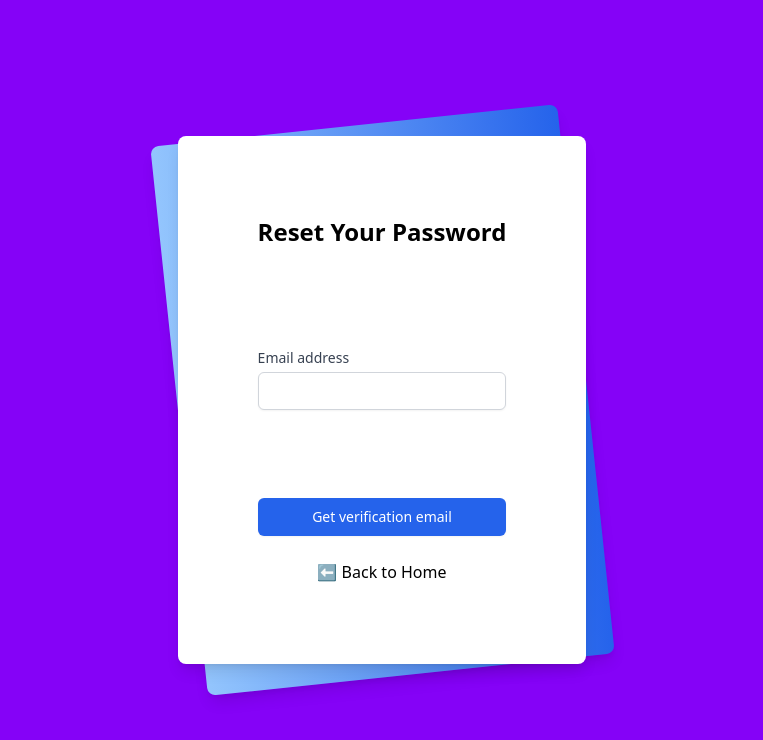
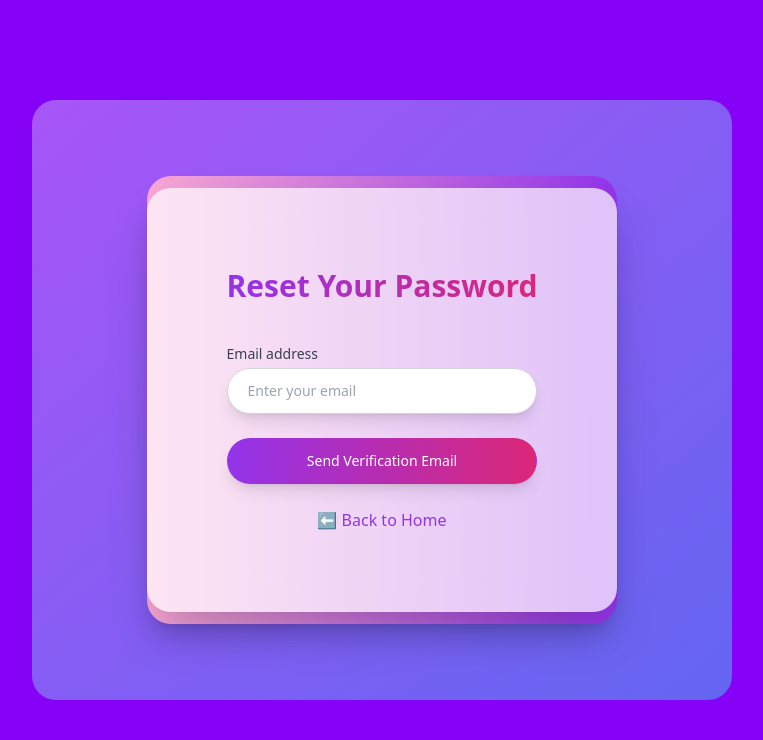
Before and after one commit to Rafin-Hasan/Chatting-app, a React (Vite) app: page /forgetPassword in a window 1280 px wide. Shown: the top 740 px of the page, without its empty margins (258-1021 px from the left). Built offline with nearby package versions, Linux system fonts and the light colour scheme.

Commit message:
modified:   package-lock.json 	modified:   package.json 	modified:   src/component/Forget.jsx 	modified:   src/component/LoginPage.jsx

```diff
--- a/package.json
+++ b/package.json
@@ -13,6 +13,7 @@
     "@reduxjs/toolkit": "^2.2.6",
     "aos": "^2.3.4",
     "firebase": "^10.13.0",
+    "framer-motion": "^11.4.0",
     "lottie-react": "^2.4.0",
     "react": "^18.3.1",
     "react-dom": "^18.3.1",
--- a/src/component/Forget.jsx
+++ b/src/component/Forget.jsx
@@ -2,11 +2,12 @@ import React, { useState } from "react";
 import { Link, useNavigate } from "react-router-dom";
 import { getAuth, sendPasswordResetEmail } from "firebase/auth";
 import { Bounce, toast } from "react-toastify";
+import { motion } from "framer-motion";
 
 const Forget = () => {
   const [email, setEmail] = useState("");
   const [errorMessage, setErrorMessage] = useState("");
-  const navigat = useNavigate()
+  const navigate = useNavigate();
 
   const auth = getAuth();
 
@@ -15,16 +16,9 @@ const Forget = () => {
     if (!email) {
       setErrorMessage("Please provide your email");
     } else {
-      // Proceed with form submission (e.g., send email to the server)
       sendPasswordResetEmail(auth, email)
         .then(() => {
-          // Password reset email sent!
-          // ..
-
-
-
-
-          toast.success('Email already been sent to reset password', {
+          toast.success("Email sent to reset your password", {
             position: "top-right",
             autoClose: 5000,
             hideProgressBar: false,
@@ -34,42 +28,46 @@ const Forget = () => {
             progress: undefined,
             theme: "light",
             transition: Bounce,
-            });
-            navigat('/')
-
+          });
+          navigate("/");
         })
-        .catch((error) => {
-          const errorCode = error.code;
-          const errorMessage = error.message;
-          // ..
-          console.log(errorCode)
-
-        });
-
+        .catch((error) => {});
     }
   };
 
   const handleEmailChange = (e) => {
     setEmail(e.target.value);
-
-    // Clear the error message when the user starts typing
     if (errorMessage) {
       setErrorMessage("");
-    }
-    // if user give us the email
-    else {
-
     }
   };
 
   return (
-    <div className="min-h-screen flex flex-col justify-center sm:py-12">
+    <div className="w-[700px] h-[600px] rounded-3xl flex flex-col justify-center sm:py-12 bg-gradient-to-br from-purple-500 to-indigo-500 overflow-hidden">
       <div className="relative py-3 sm:max-w-xl sm:mx-auto">
-        <div className="absolute inset-0 bg-gradient-to-r from-blue-300 to-blue-600 shadow-lg transform -skew-y-6 sm:skew-y-0 sm:-rotate-6 sm:rounded-lg"></div>
-        <div className="relative px-4 py-10 bg-white shadow-lg sm:rounded-lg sm:p-20">
+        <motion.div
+          initial={{ opacity: 0, scale: 0.8 }}
+          animate={{ opacity: 1, scale: 1 }}
+          transition={{
+            duration: 0.8,
+            ease: [0.6, -0.05, 0.01, 0.99],
+          }}
+          className="absolute inset-0 bg-gradient-to-r from-pink-300 to-purple-600 shadow-xl transform -skew-y-6 sm:skew-y-0 sm:-rotate-6 sm:rounded-3xl"
+        ></motion.div>
+        <motion.div
+          initial={{ opacity: 0, y: 100 }}
+          animate={{ opacity: 1, y: 0 }}
+          transition={{
+            duration: 0.8,
+            ease: [0.6, -0.05, 0.01, 0.99],
+          }}
+          className="relative px-8 py-10 bg-white shadow-2xl sm:rounded-3xl sm:p-20 backdrop-filter backdrop-blur-lg bg-opacity-70"
+        >
           <div className="max-w-md mx-auto">
-            <h1 className="text-2xl font-semibold">Reset Your Password</h1>
-            <form className="mt-[100px] space-y-6" onSubmit={handleSubmit}>
+            <h1 className="text-3xl font-extrabold text-center text-transparent bg-clip-text bg-gradient-to-r from-purple-600 to-pink-600">
+              Reset Your Password
+            </h1>
+            <form className="mt-10 space-y-6" onSubmit={handleSubmit}>
               <div>
                 <label
                   htmlFor="email"
@@ -84,7 +82,8 @@ const Forget = () => {
                     type="email"
                     value={email}
                     onChange={handleEmailChange}
-                    className="appearance-none block w-full px-3 py-2 border border-gray-300 rounded-md shadow-sm placeholder-gray-400 focus:outline-none focus:ring-blue-500 focus:border-blue-500 sm:text-sm"
+                    className="appearance-none block w-full px-5 py-3 border border-gray-300 rounded-full shadow-lg placeholder-gray-400 focus:outline-none focus:ring-purple-500 focus:border-purple-500 sm:text-sm transition-all duration-300 ease-in-out transform hover:scale-105"
+                    placeholder="Enter your email"
                   />
                 </div>
                 {errorMessage && (
@@ -94,22 +93,27 @@ const Forget = () => {
                 )}
               </div>
 
-              <div className="w-full h-10"></div>
-
               <div>
-                <button
+                <motion.button
+                  whileHover={{ scale: 1.05 }}
+                  whileTap={{ scale: 0.95 }}
                   type="submit"
-                  className="w-full flex justify-center py-2 px-4 border border-transparent rounded-md shadow-sm text-sm font-medium text-white bg-blue-600 hover:bg-blue-700 focus:outline-none focus:ring-2 focus:ring-offset-2 focus:ring-blue-500"
+                  className="w-full flex justify-center py-3 px-4 border border-transparent rounded-full shadow-lg text-sm font-medium text-white bg-gradient-to-r from-purple-600 to-pink-600 hover:bg-gradient-to-l focus:outline-none focus:ring-2 focus:ring-offset-2 focus:ring-purple-500 transition-all duration-300 ease-in-out"
                 >
-                  Get verification email
-                </button>
+                  Send Verification Email
+                </motion.button>
               </div>
-              <div className="w-full h-full flex justify-center">
-                <Link to="/">⬅️ Back to Home</Link>
+              <div className="w-full h-full flex justify-center mt-6">
+                <Link
+                  to="/"
+                  className="text-purple-600 hover:text-purple-800 transition-all duration-300 ease-in-out"
+                >
+                  ⬅️ Back to Home
+                </Link>
               </div>
             </form>
           </div>
-        </div>
+        </motion.div>
       </div>
     </div>
   );
--- a/src/component/LoginPage.jsx
+++ b/src/component/LoginPage.jsx
@@ -1,8 +1,8 @@
-import React, { useState } from "react";
+import React, { useState, useEffect } from "react";
 import { FaRegEye } from "react-icons/fa";
 import { FaRegEyeSlash } from "react-icons/fa";
 import Lottie from "lottie-react";
-import LoginAnimetion from "../../public/animetion/Animation.json";
+import LoginAnimation from "../../public/animetion/Animation.json";
 import "./Home.css";
 import { Bounce, toast } from "react-toastify";
 import "react-toastify/dist/ReactToastify.css";
@@ -11,12 +11,14 @@ import { Link } from "react-router-dom";
 import Aos from "aos";
 import "aos/dist/aos.css";
 
-// Animation
-const Annimation = () => {
+// Animation component
+const Animation = () => {
   useEffect(() => {
     Aos.init();
     Aos.refresh();
   }, []);
+
+  return null; // This component doesn't need to render anything
 };
 
 const LoginPage = () => {
@@ -24,7 +26,7 @@ const LoginPage = () => {
   const [email, setEmail] = useState("");
   const [emailError, setEmailError] = useState("");
 
-  // auth form firebase
+  // auth from firebase
   const auth = getAuth();
 
   const [password, setPassword] = useState("");
@@ -68,7 +70,7 @@ const LoginPage = () => {
           console.log(user);
           // ...
 
-          if (user.emailVerified == false) {
+          if (user.emailVerified === false) {
             toast.error("Your email is not verified", {
               position: "top-right",
               autoClose: 5000,
@@ -99,7 +101,7 @@ const LoginPage = () => {
           const errorCode = error.code;
           const errorMessage = error.message;
           console.log(errorCode);
-          if (errorCode == "auth/invalid-credential") {
+          if (errorCode === "auth/invalid-credential") {
             toast.error("Password is incorrect", {
               position: "top-right",
               autoClose: 5000,
@@ -116,11 +118,14 @@ const LoginPage = () => {
     }
   };
 
+  // Call the Animation component to initialize AOS
+  Animation();
+
   return (
     <>
       <div className=" flex ">
         <div className=" w-[500px] gap-40 h-full ">
-          <Lottie animationData={LoginAnimetion} />
+          <Lottie animationData={LoginAnimation} />
         </div>
         <div className="warper m-auto font-poppins rounded-[40px] ">
           <form onSubmit={SubForForm}>
```
Also changed, not shown: 1 other file (tests, documents, lock files or other folders).
